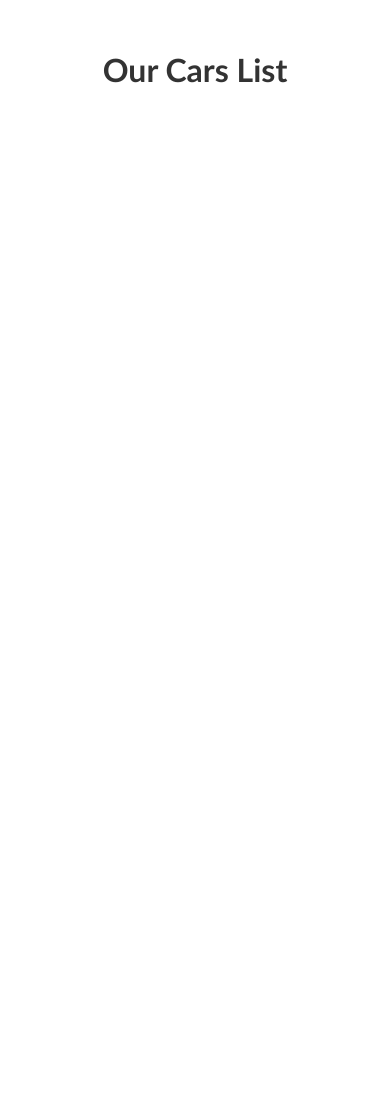
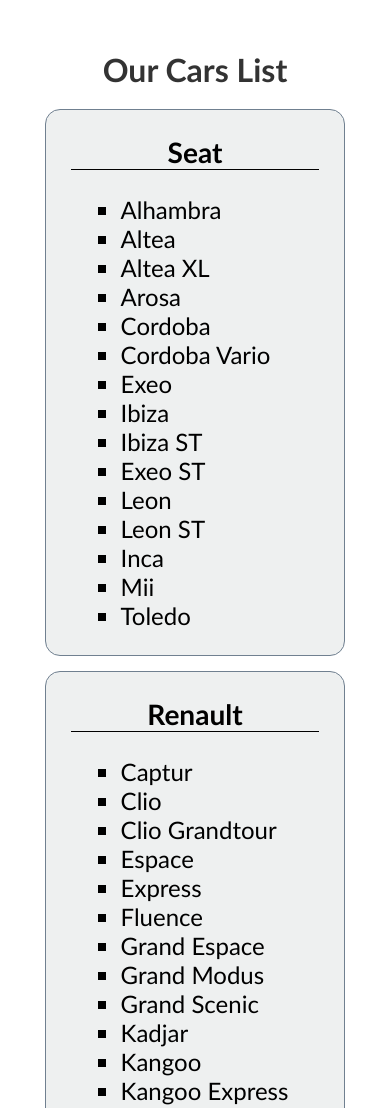
Before and after one commit to nedasbud/Nedas_Budrys_js_egzam, a plain HTML site: page Task 4/Index.html in a window 390 px wide. Shown: the top 1108 px of the page. Before the commit the page ends 844 px from the top, so only its background shows below. Drawn offline with Linux system fonts and the light colour scheme.

Commit message:
task 4 done w/ basic responsive css

```diff
--- a/Task 4/script.js
+++ b/Task 4/script.js
@@ -9,4 +9,35 @@ Pastaba: Sukurta kortelė, kurioje yra informacija apie automobilį (brand), tur
 turėti bent minimalų stilių ir būti responsive;
 -------------------------------------------------------------------------- */
 
-const ENDPOINT = 'cars.json';
+const ENDPOINT = "cars.json";
+const outputEl = document.getElementById("output");
+
+function init() {
+  makeCarsList();
+  outputEl.className = "cards";
+}
+init();
+
+async function makeCarsList() {
+  outputEl.innerHTML = "";
+  const resp = await fetch(ENDPOINT);
+  const jsData = await resp.json();
+  console.log("jsData ===", jsData);
+  jsData.forEach((car) => {
+    outputEl.append(makeOneCard(car.brand, car.models));
+  });
+}
+
+function makeOneCard(brand, models) {
+  const cardEl = document.createElement("div");
+  cardEl.innerHTML = `<h3>${brand}</h3>`;
+  const ulEl = document.createElement("ul");
+  models.forEach((model) => {
+    const liEl = document.createElement("li");
+    liEl.textContent = model;
+    ulEl.append(liEl);
+  });
+  cardEl.append(ulEl);
+  cardEl.className = "card";
+  return cardEl;
+}
--- a/Task 4/style.css
+++ b/Task 4/style.css
@@ -3,8 +3,8 @@
   margin: 0;
   padding: 0;
   box-sizing: border-box;
-  font-family: 'Trebuchet MS', 'Lucida Sans Unicode', 'Lucida Grande',
-    'Lucida Sans', Arial, sans-serif;
+  font-family: "Trebuchet MS", "Lucida Sans Unicode", "Lucida Grande",
+    "Lucida Sans", Arial, sans-serif;
 }
 
 /* Mobile first */
@@ -27,3 +27,33 @@
   margin-top: 50px;
   color: #333;
 }
+
+.cards {
+  padding-top: 20px;
+  display: flex;
+  flex-wrap: wrap;
+  gap: 15px;
+  row-gap: 15px;
+  justify-content: center;
+  margin: 0 2rem;
+}
+.card {
+  flex-basis: 24%;
+  min-width: 300px;
+  padding: 25px;
+  background-color: rgb(238, 240, 240);
+  border: 1px solid slategray;
+  border-radius: 15px;
+  font-size: x-large;
+}
+
+.card h3 {
+  text-align: center;
+  margin-bottom: 25px;
+  border-bottom: 1px solid black;
+}
+
+.card ul {
+  list-style: square;
+  margin-left: 20%;
+}
```
